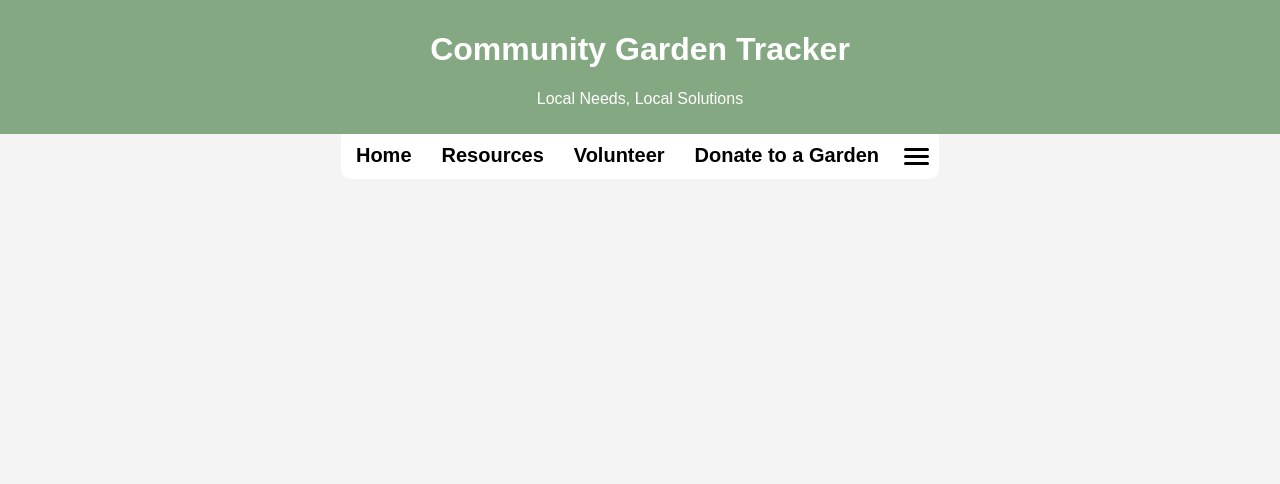
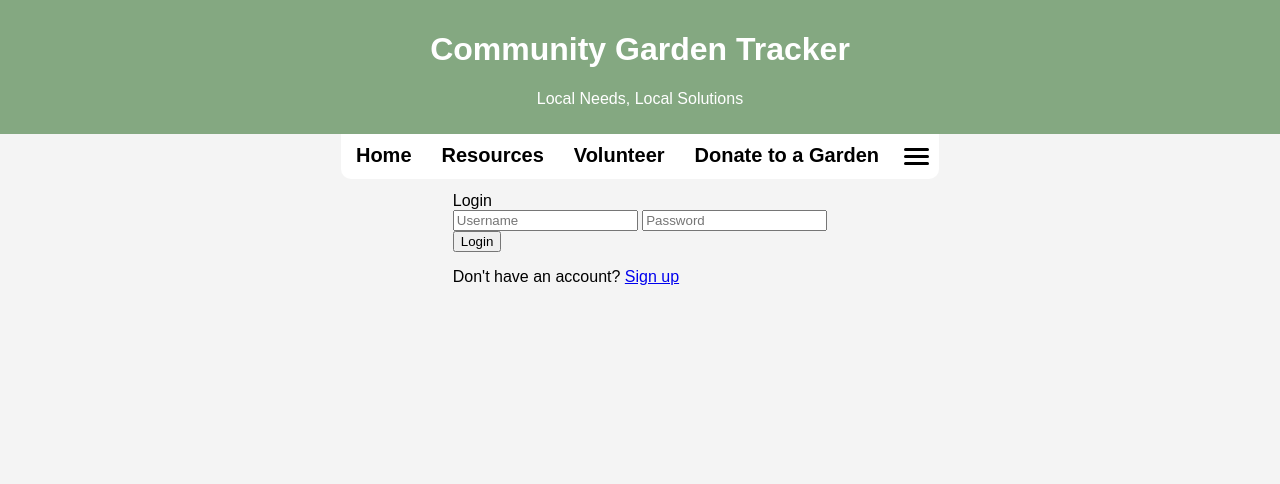
Before and after one commit to jlinares12/CPSC362-Project, a Flask app: page /login in a window 1280 px wide. Shown: the top 484 px of the page. Run offline with Flask 3, Linux system fonts and the light colour scheme.

Commit message:
created  the  login form using the instance of a login form class

```diff
--- a/community_garden/templates/login_page.html
+++ b/community_garden/templates/login_page.html
@@ -3,3 +3,25 @@
 {% block title %}
 Login
 {% endblock %}
+
+{% block style %}
+    {{ super() }}
+    <link rel="stylesheet" href="{{ url_for('static',filename='css/login.css')}}">
+{% endblock %}
+
+{% block content %}
+    <div class="form-box">
+        <form method="POST" class="form">
+            {{ form.hidden_tag() }}
+            <span class="title">Login</span>
+            <div class="form-container">
+                {{ form.username(class="input", placeholder="Username") }}
+                {{ form.password(class="input", placeholder="Password") }}
+            </div>
+            {{ form.submit(class="button")}}
+        </form>
+        <div class="form-section">
+            <p>Don't have an account? <a href="{{url_for('register_page')}}">Sign up</a> </p>
+        </div>
+    </div>
+{% endblock %}
```
